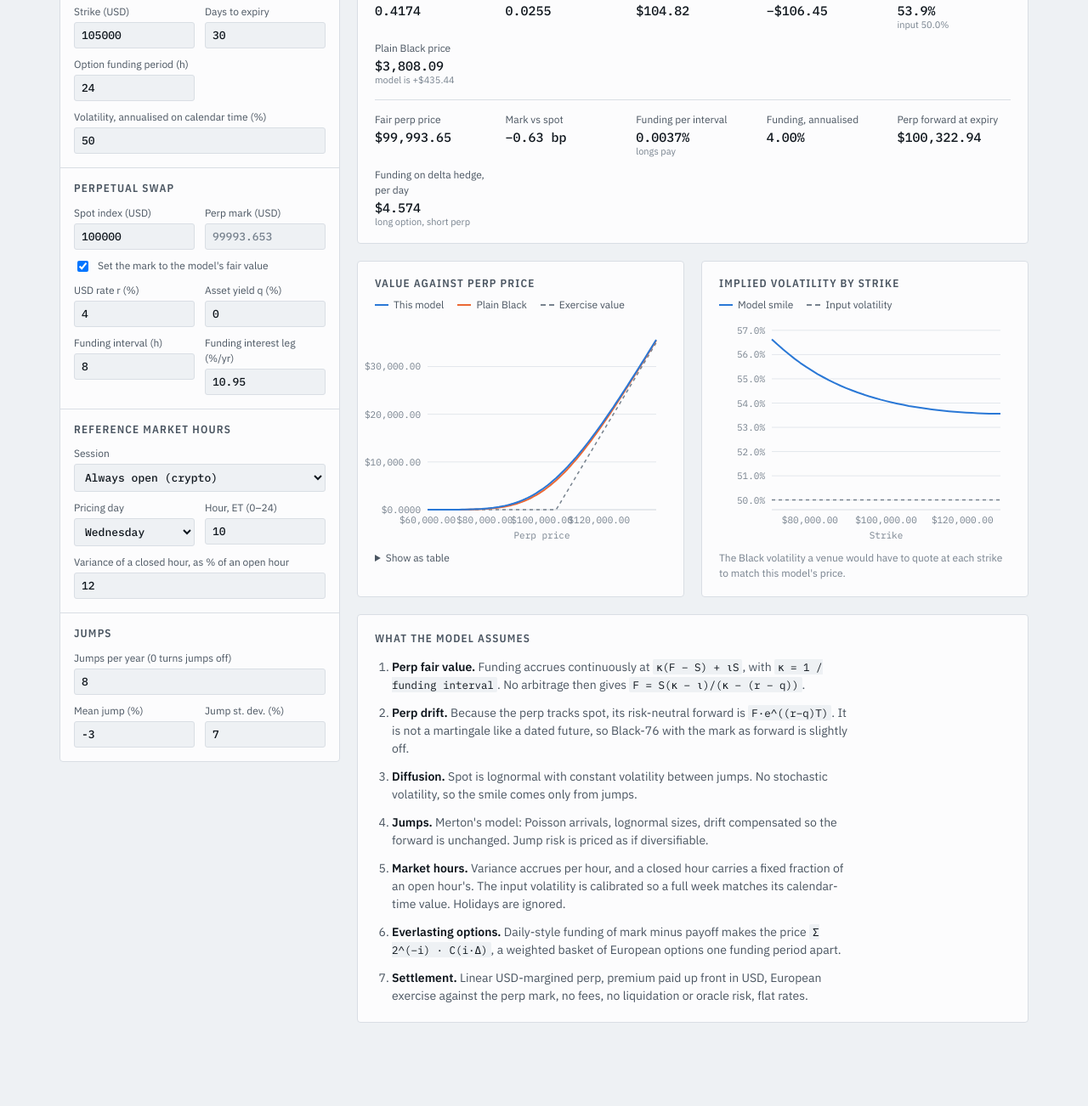
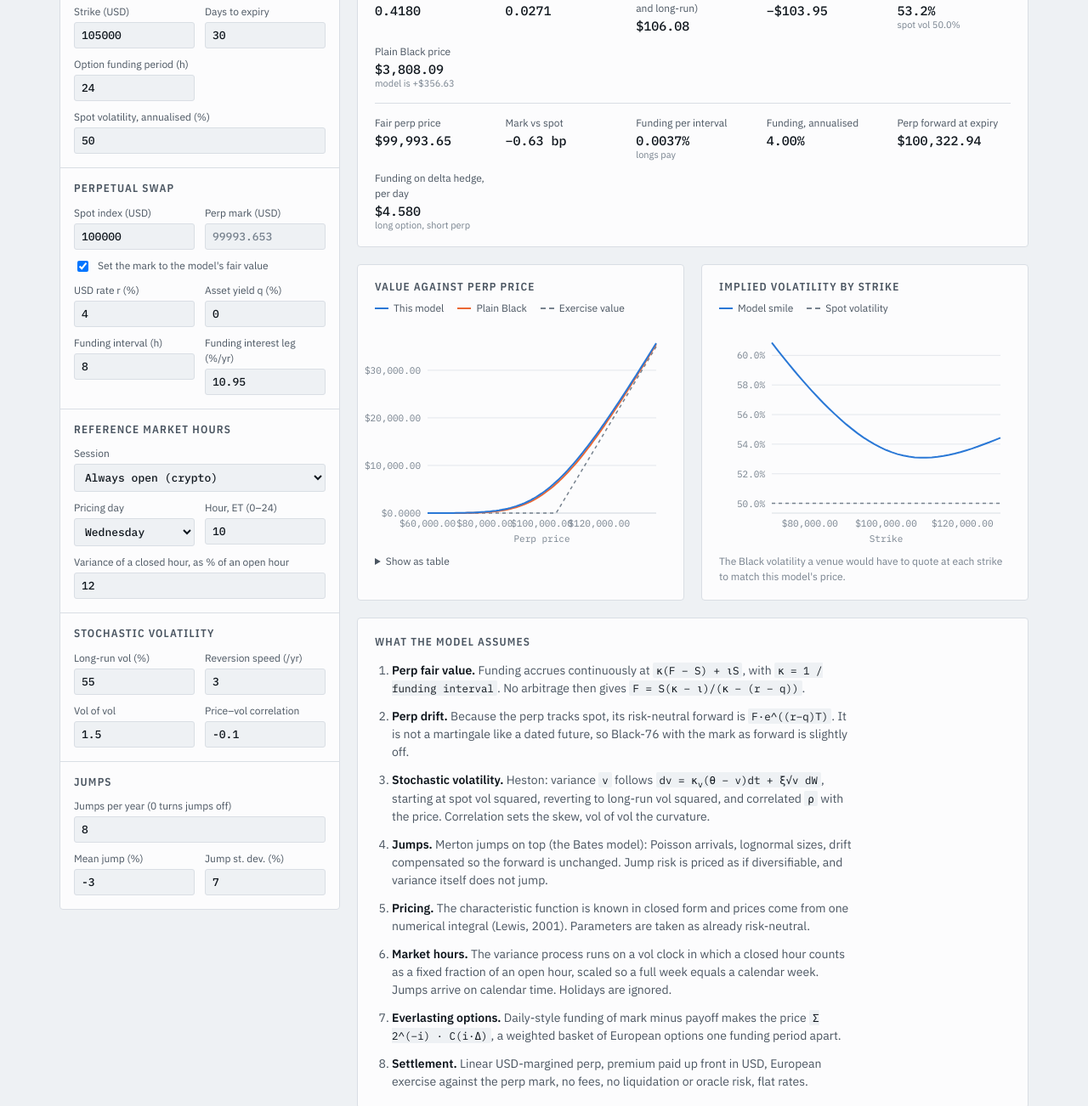
Before and after one commit to Kuriboh493/perp-option-pricer, a plain HTML site: page index.html in a window 1280 px wide. Shown: the part 268-1570 px from the top of the page at 85% size. Before the commit the page ends 1528 px from the top, so only its background shows below. Drawn offline with nearby package versions, Linux system fonts and the light colour scheme.

Commit message:
Price with stochastic volatility (Heston with Merton jumps)
Replace the constant-volatility Merton series with a Bates model priced
by a single characteristic-function integral. The variance process runs
on the market-hours vol clock.

Co-Authored-By: Claude Opus 5.5 <noreply@anthropic.com>

```diff
--- a/index.html
+++ b/index.html
@@ -125,7 +125,7 @@ th{font:500 12px var(--f-body);color:var(--ink2)}
           <div class="field"><label for="K">Strike (USD)</label><input type="number" id="K" step="any" min="0"></div>
           <div class="field" id="fDays"><label for="days">Days to expiry</label><input type="number" id="days" step="any" min="0"></div>
           <div class="field" id="fEver" hidden><label for="everH">Option funding period (h)</label><input type="number" id="everH" step="any" min="0.25" value="24"></div>
-          <div class="field wide"><label for="sigma">Volatility, annualised on calendar time (%)</label><input type="number" id="sigma" step="any" min="0"></div>
+          <div class="field wide"><label for="sigma">Spot volatility, annualised (%)</label><input type="number" id="sigma" step="any" min="0"></div>
         </div>
       </div>
       <div class="group">
@@ -156,6 +156,15 @@ th{font:500 12px var(--f-body);color:var(--ink2)}
         </div>
       </div>
       <div class="group">
+        <h2>Stochastic volatility</h2>
+        <div class="fields">
+          <div class="field"><label for="lr">Long-run vol (%)</label><input type="number" id="lr" step="any" min="0"></div>
+          <div class="field"><label for="kv">Reversion speed (/yr)</label><input type="number" id="kv" step="any" min="0"></div>
+          <div class="field"><label for="sv">Vol of vol</label><input type="number" id="sv" step="any" min="0"></div>
+          <div class="field"><label for="rho">Price–vol correlation</label><input type="number" id="rho" step="0.05" min="-0.99" max="0.99"></div>
+        </div>
+      </div>
+      <div class="group">
         <h2>Jumps</h2>
         <div class="fields">
           <div class="field wide"><label for="lam">Jumps per year (0 turns jumps off)</label><input type="number" id="lam" step="any" min="0"></div>
@@ -177,7 +186,7 @@ th{font:500 12px var(--f-body);color:var(--ink2)}
         <dl class="stats">
           <div><dt>Delta</dt><dd id="oDelta">–</dd></div>
           <div><dt>Gamma, per 1% move</dt><dd id="oGamma">–</dd></div>
-          <div><dt>Vega, per vol point</dt><dd id="oVega">–</dd></div>
+          <div><dt>Vega, per vol point (spot and long-run)</dt><dd id="oVega">–</dd></div>
           <div><dt>Theta, per day</dt><dd id="oTheta">–</dd></div>
           <div><dt>Quoted-vol equivalent</dt><dd id="oIv">–</dd></div>
           <div><dt>Plain Black price</dt><dd id="oPlain">–</dd></div>
@@ -201,7 +210,7 @@ th{font:500 12px var(--f-body);color:var(--ink2)}
         </section>
         <section class="panel card" id="smileCard">
           <div class="card-head"><h2>Implied volatility by strike</h2>
-            <div class="legend"><span><i class="s1"></i>Model smile</span><span><i class="ref"></i>Input volatility</span></div></div>
+            <div class="legend"><span><i class="s1"></i>Model smile</span><span><i class="ref"></i>Spot volatility</span></div></div>
           <div class="chart" id="c2"></div>
           <p class="foot">The Black volatility a venue would have to quote at each strike to match this model's price.</p>
         </section>
@@ -212,9 +221,10 @@ th{font:500 12px var(--f-body);color:var(--ink2)}
         <ol>
           <li><b>Perp fair value.</b> Funding accrues continuously at <code>κ(F − S) + ιS</code>, with <code>κ = 1 / funding interval</code>. No arbitrage then gives <code>F = S(κ − ι)/(κ − (r − q))</code>.</li>
           <li><b>Perp drift.</b> Because the perp tracks spot, its risk-neutral forward is <code>F·e^((r−q)T)</code>. It is not a martingale like a dated future, so Black-76 with the mark as forward is slightly off.</li>
-          <li><b>Diffusion.</b> Spot is lognormal with constant volatility between jumps. No stochastic volatility, so the smile comes only from jumps.</li>
-          <li><b>Jumps.</b> Merton's model: Poisson arrivals, lognormal sizes, drift compensated so the forward is unchanged. Jump risk is priced as if diversifiable.</li>
-          <li><b>Market hours.</b> Variance accrues per hour, and a closed hour carries a fixed fraction of an open hour's. The input volatility is calibrated so a full week matches its calendar-time value. Holidays are ignored.</li>
+          <li><b>Stochastic volatility.</b> Heston: variance <code>v</code> follows <code>dv = κ<sub>v</sub>(θ − v)dt + ξ√v dW</code>, starting at spot vol squared, reverting to long-run vol squared, and correlated <code>ρ</code> with the price. Correlation sets the skew, vol of vol the curvature.</li>
+          <li><b>Jumps.</b> Merton jumps on top (the Bates model): Poisson arrivals, lognormal sizes, drift compensated so the forward is unchanged. Jump risk is priced as if diversifiable, and variance itself does not jump.</li>
+          <li><b>Pricing.</b> The characteristic function is known in closed form and prices come from one numerical integral (Lewis, 2001). Parameters are taken as already risk-neutral.</li>
+          <li><b>Market hours.</b> The variance process runs on a vol clock in which a closed hour counts as a fixed fraction of an open hour, scaled so a full week equals a calendar week. Jumps arrive on calendar time. Holidays are ignored.</li>
           <li><b>Everlasting options.</b> Daily-style funding of mark minus payoff makes the price <code>Σ 2^(−i) · C(i·Δ)</code>, a weighted basket of European options one funding period apart.</li>
           <li><b>Settlement.</b> Linear USD-margined perp, premium paid up front in USD, European exercise against the perp mark, no fees, no liquidation or oracle risk, flat rates.</li>
         </ol>
@@ -260,23 +270,69 @@ function effYears(p,hours){
   if(p._c) p._c.set(key,tau);
   return tau;
 }
-// European option on the perp mark F. plain=true ignores jumps and market hours.
+// Log of the characteristic function of ln(F_T / forward) at complex u = ur + i*ui.
+// Heston variance runs on the vol clock tau; jumps arrive on calendar time T.
+function logCF(ur,ui,tau,T,m){
+  let re=0,im=0;
+  if(tau>0){
+    const sv=m.sv, s2=sv*sv;
+    const xr=m.kv+m.rho*sv*ui, xi=-m.rho*sv*ur;
+    const ar=ur*ur-ui*ui-ui, ai=2*ur*ui+ur;
+    const d2r=xr*xr-xi*xi+s2*ar, d2i=2*xr*xi+s2*ai;
+    const dm=Math.hypot(d2r,d2i), dr=Math.sqrt((dm+d2r)/2), di=(d2i<0?-1:1)*Math.sqrt(Math.max(0,(dm-d2r)/2));
+    const nr=xr-dr, ni=xi-di, pr=xr+dr, pi=xi+di, pp=pr*pr+pi*pi;
+    const gr=(nr*pr+ni*pi)/pp, gi=(ni*pr-nr*pi)/pp;
+    const ex=Math.exp(-dr*tau), er=ex*Math.cos(di*tau), ei=-ex*Math.sin(di*tau);
+    const or=1-(gr*er-gi*ei), oi=-(gr*ei+gi*er), oo=or*or+oi*oi; // 1 - g e
+    const qr=1-gr, qi=-gi;                                        // 1 - g
+    const fr=1-er, fi=-ei;
+    const hr=(fr*or+fi*oi)/oo, hi=(fi*or-fr*oi)/oo;
+    const Dr=(nr*hr-ni*hi)/s2, Di=(nr*hi+ni*hr)/s2;
+    const lr=0.5*Math.log(oo/(qr*qr+qi*qi)), li=Math.atan2(oi*qr-or*qi,or*qr+oi*qi);
+    const c=m.kv*m.th/s2;
+    re+=c*(nr*tau-2*lr)+Dr*m.v0; im+=c*(ni*tau-2*li)+Di*m.v0;
+  }
+  if(m.lam>0&&T>0){
+    const k=Math.exp(m.muJ+m.dJ*m.dJ/2)-1, d2=m.dJ*m.dJ;
+    const zr=-m.muJ*ui-d2*(ur*ur-ui*ui)/2, zi=m.muJ*ur-d2*ur*ui, ez=Math.exp(zr);
+    re+=m.lam*T*(ez*Math.cos(zi)-1+ui*k); im+=m.lam*T*(ez*Math.sin(zi)-ur*k);
+  }
+  return [re,im];
+}
+// Simpson-weighted samples of phi(u - i/2)/(u^2 + 1/4) for one expiry; reused across strikes and perp prices.
+// Sampled on u = sinh(t)/2, which absorbs the 1/(u^2 + 1/4) peak at zero and still reaches large u.
+let NGRID=512;
+function cfGrid(p,hours,sigma){
+  const key='cf'+hours+'|'+sigma; if(p._c&&p._c.has(key)) return p._c.get(key);
+  const T=hours/8760, tau=effYears(p,hours), lr=Math.max(0,p.lr+sigma-p.sigma);
+  const m={v0:sigma*sigma,th:lr*lr,kv:p.kv,sv:Math.max(0.01,p.sv),rho:Math.max(-0.99,Math.min(0.99,p.rho)),lam:p.lam,muJ:p.muJ,dJ:p.dJ};
+  let g=null;
+  if(tau>0||(m.lam>0&&T>0&&(m.dJ>0||m.muJ!==0))){
+    let U=16; while(U<20000&&Math.exp(logCF(U,-0.5,tau,T,m)[0])/(U*U+0.25)>1e-10) U*=1.5;
+    const dt=Math.asinh(2*U)/NGRID, us=new Float64Array(NGRID+1), re=new Float64Array(NGRID+1), im=new Float64Array(NGRID+1);
+    for(let j=0;j<=NGRID;j++){
+      const t=j*dt, u=Math.sinh(t)/2, e=logCF(u,-0.5,tau,T,m), a=Math.exp(e[0])*2/Math.cosh(t)*(j===0||j===NGRID?1:j%2?4:2)*dt/3;
+      us[j]=u; re[j]=a*Math.cos(e[1]); im[j]=a*Math.sin(e[1]);
+    }
+    g={us,re,im};
+  }
+  if(p._c) p._c.set(key,g);
+  return g;
+}
+// European option on the perp mark F. plain=true is Black with the spot vol on calendar time.
 function euro(p,F,K,hours,sigma,cp,plain){
-  const T=hours/8760, b=p.r-p.q, df=Math.exp(-p.r*T);
-  if(plain) return df*black(F*Math.exp(b*T),K,sigma*sigma*T,cp);
-  const V=sigma*sigma*effYears(p,hours);
-  if(!(p.lam>0)||(p.dJ===0&&p.muJ===0)) return df*black(F*Math.exp(b*T),K,V,cp);
-  const m=p.muJ+p.dJ*p.dJ/2, k=Math.exp(m)-1, lt=p.lam*T;
-  const nMax=Math.min(400,Math.ceil(lt+10*Math.sqrt(lt)+20));
-  let pn=Math.exp(-lt), sum=0;
-  for(let n=0;n<=nMax;n++){
-    if(n>0) pn*=lt/n;
-    sum+=pn*black(F*Math.exp((b-p.lam*k)*T+n*m),K,V+n*p.dJ*p.dJ,cp);
-  }
-  return df*sum;
+  const T=hours/8760, b=p.r-p.q, df=Math.exp(-p.r*T), fwd=F*Math.exp(b*T);
+  if(plain) return df*black(fwd,K,sigma*sigma*T,cp);
+  const g=hours>0?cfGrid(p,hours,sigma):null;
+  if(!g) return df*Math.max(cp*(fwd-K),0);
+  const k=Math.log(fwd/K); let I=0;
+  for(let j=0;j<=NGRID;j++){ const x=g.us[j]*k; I+=Math.cos(x)*g.re[j]-Math.sin(x)*g.im[j]; }
+  let C=fwd-Math.sqrt(fwd*K)/Math.PI*I;               // Lewis (2001) single-integral form
+  C=Math.min(fwd,Math.max(C,fwd-K,0));
+  return df*(cp>0?C:C-fwd+K);
 }
 function price(p,F,K,sigma,cp,plain,hoursOverride){
-  if(p.style==='ever'){ let s=0,wgt=1; for(let i=1;i<=60;i++){ wgt/=2; s+=wgt*euro(p,F,K,i*p.everH,sigma,cp,plain); } return s; }
+  if(p.style==='ever'){ let s=0,wgt=1; for(let i=1;i<=32;i++){ wgt/=2; s+=wgt*euro(p,F,K,i*p.everH,sigma,cp,plain); } return s; }
   return euro(p,F,K,hoursOverride!=null?hoursOverride:p.hours,sigma,cp,plain);
 }
 function fairPerp(S,r,q,iota,fiHours){ const kap=8760/fiHours; return S*(kap-iota)/(kap-(r-q)); }
@@ -292,15 +348,15 @@ function impliedVol(px,F,K,T,r,q,cp){
 <script>
 const $=id=>document.getElementById(id);
 const PRESETS={
-  btc:{S:100000,K:105000,days:30,sigma:50,r:4,q:0,fi:8,iota:10.95,sess:'247',dow:2,hour:10,w:12,lam:8,muJ:-3,dJ:7,unit:'BTC'},
-  eth:{S:3500,K:3700,days:30,sigma:65,r:4,q:0,fi:8,iota:10.95,sess:'247',dow:2,hour:10,w:12,lam:10,muJ:-4,dJ:9,unit:'ETH'},
-  stock:{S:200,K:205,days:7,sigma:35,r:4,q:0.5,fi:1,iota:0,sess:'equity',dow:3,hour:15,w:12,lam:4,muJ:0,dJ:6,unit:'share'},
-  gold:{S:4000,K:4100,days:14,sigma:17,r:4,q:0,fi:1,iota:0,sess:'fx',dow:4,hour:12,w:10,lam:2,muJ:0,dJ:2,unit:'oz'}
+  btc:{S:100000,K:105000,days:30,sigma:50,r:4,q:0,fi:8,iota:10.95,sess:'247',dow:2,hour:10,w:12,lam:8,muJ:-3,dJ:7,lr:55,kv:3,sv:1.5,rho:-0.1,unit:'BTC'},
+  eth:{S:3500,K:3700,days:30,sigma:65,r:4,q:0,fi:8,iota:10.95,sess:'247',dow:2,hour:10,w:12,lam:10,muJ:-4,dJ:9,lr:70,kv:3,sv:1.8,rho:-0.15,unit:'ETH'},
+  stock:{S:200,K:205,days:7,sigma:35,r:4,q:0.5,fi:1,iota:0,sess:'equity',dow:3,hour:15,w:12,lam:4,muJ:0,dJ:6,lr:32,kv:3,sv:0.8,rho:-0.7,unit:'share'},
+  gold:{S:4000,K:4100,days:14,sigma:17,r:4,q:0,fi:1,iota:0,sess:'fx',dow:4,hour:12,w:10,lam:2,muJ:0,dJ:2,lr:16,kv:2,sv:0.5,rho:0.1,unit:'oz'}
 };
 let unit='BTC';
 function applyPreset(name){
   const p=PRESETS[name]; unit=p.unit;
-  for(const k of ['S','K','days','sigma','r','q','fi','iota','sess','dow','hour','w','lam','muJ','dJ']) $(k).value=p[k];
+  for(const k of ['S','K','days','sigma','r','q','fi','iota','sess','dow','hour','w','lam','muJ','dJ','lr','kv','sv','rho']) $(k).value=p[k];
   $('useFair').checked=true;
   document.querySelectorAll('#presets button').forEach(b=>b.setAttribute('aria-pressed',b.dataset.p===name));
   recalc();
@@ -320,7 +376,8 @@ function read(){
     K:num('K'), hours:Math.max(0,num('days'))*24, everH:Math.max(0.25,num('everH')), sigma:num('sigma')/100,
     S:num('S'), r:num('r')/100, q:num('q')/100, fi:Math.max(0.01,num('fi')), iota:num('iota')/100,
     sess:$('sess').value, h0:num('dow')*24+num('hour'), w:Math.min(1,Math.max(0,num('w')/100)),
-    lam:num('lam'), muJ:num('muJ')/100, dJ:num('dJ')/100, _c:new Map()
+    lam:num('lam'), muJ:num('muJ')/100, dJ:num('dJ')/100,
+    lr:num('lr')/100, kv:Math.max(0,num('kv')), sv:Math.max(0,num('sv')), rho:num('rho'), _c:new Map()
   };
   return p;
 }
@@ -356,7 +413,7 @@ function recalc(){
     const hrs2=Math.max(0,p.hours-24);
     $('oTheta').textContent=p.hours>0?usd(price(p,F,K,sg,cp,false,hrs2)-P):'–';
     const iv=impliedVol(P,F,K,T,p.r,p.q,cp);
-    $('oIv').innerHTML=isFinite(iv)?pct(iv,1)+'<small>input '+pct(sg,1)+'</small>':'–';
+    $('oIv').innerHTML=isFinite(iv)?pct(iv,1)+'<small>spot vol '+pct(sg,1)+'</small>':'–';
     const te=effYears(p,p.hours)*365;
     $('oClock').innerHTML=closedMkt?'<span class="pill">Vol clock: '+te.toFixed(2)+' of '+num('days')+' calendar days</span>':'<span class="pill">Vol clock runs 24/7</span>';
   }
@@ -381,7 +438,7 @@ function recalc(){
   if(!ever){
     const ks=[],iv=[],flat=[], fwd=F*Math.exp((p.r-p.q)*T);
     for(let i=0;i<=40;i++){ const k=F*(0.7+0.015*i), side=k<fwd?-1:1; ks.push(k); iv.push(impliedVol(euro(p,F,k,p.hours,sg,side,false),F,k,T,p.r,p.q,side)); flat.push(sg); }
-    drawChart($('c2'),ks,[{name:'Input volatility',y:flat,ref:true},{name:'Model smile',y:iv,col:'--s1'}],usd,v=>pct(v,1),'Strike');
+    drawChart($('c2'),ks,[{name:'Spot volatility',y:flat,ref:true},{name:'Model smile',y:iv,col:'--s1'}],usd,v=>pct(v,1),'Strike');
   }
 }
 
```
Also changed, not shown: 1 other file.
